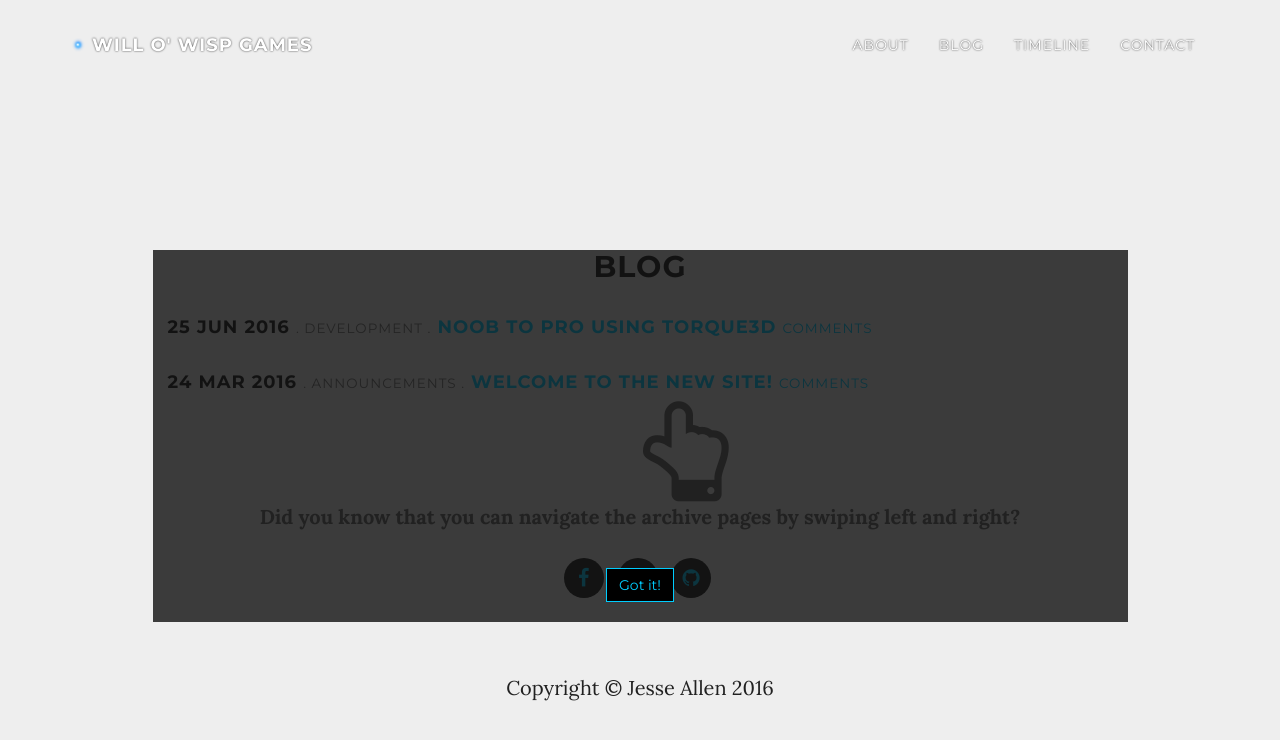
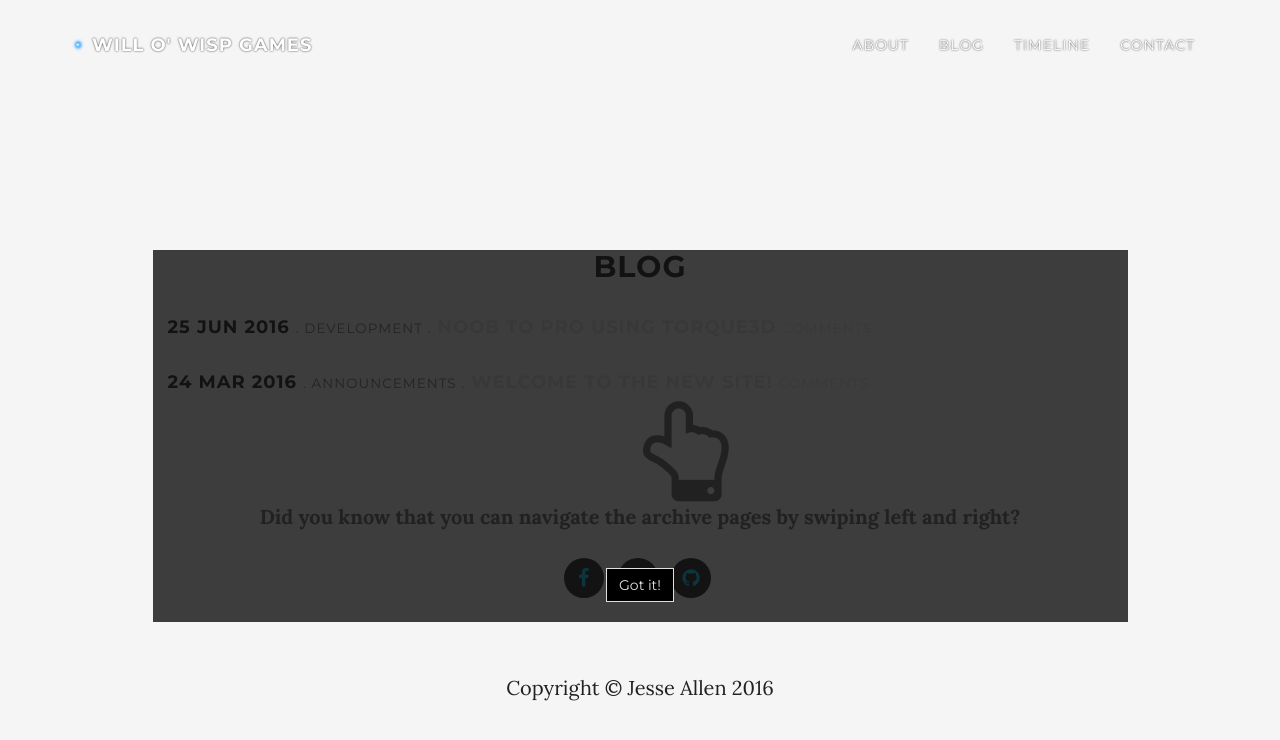
Before and after one commit to WilloWispGames/WilloWispGames.github.io, a Jekyll site: the page built from blog/index.html, in a window 1280 px wide and 900 px high. Shown: the top 740 px of the window. Built offline with Jekyll 4.4.1, drawn with Linux system fonts in a browser that asks for light colours; nearby versions of some CDN libraries; the list of posts is cut into pages by our own code; comment, search, counter and statistics services are not loaded.

Commit message:
New variables, update primary gray

```diff
--- a/_sass/_variables.scss
+++ b/_sass/_variables.scss
@@ -1,10 +1,11 @@
 // Variables
 
-$primary: #00cdff;
+$primary: #e0e0e0; //#00cdff;
 $dark: #000;
 $light: #fff;
-$greyPane: #eee;
+$greyPane: #f5f5f5; //#eee;
 $darkText: #212121;
+$lightGrey: #eee;
 
 $navbar-text-shadow: true;
 $header-text-shadow: true;
@@ -15,4 +16,4 @@ $navbar-lg-collapse-background-color: $header-background-color;
 $navbar-lg-background: transparent;
 $navbar-sm-background-color: $navbar-lg-collapse-background-color;
 
-$social-buttons-color: $primary;
+$social-buttons-color: #00cdff; //$primary;
```
